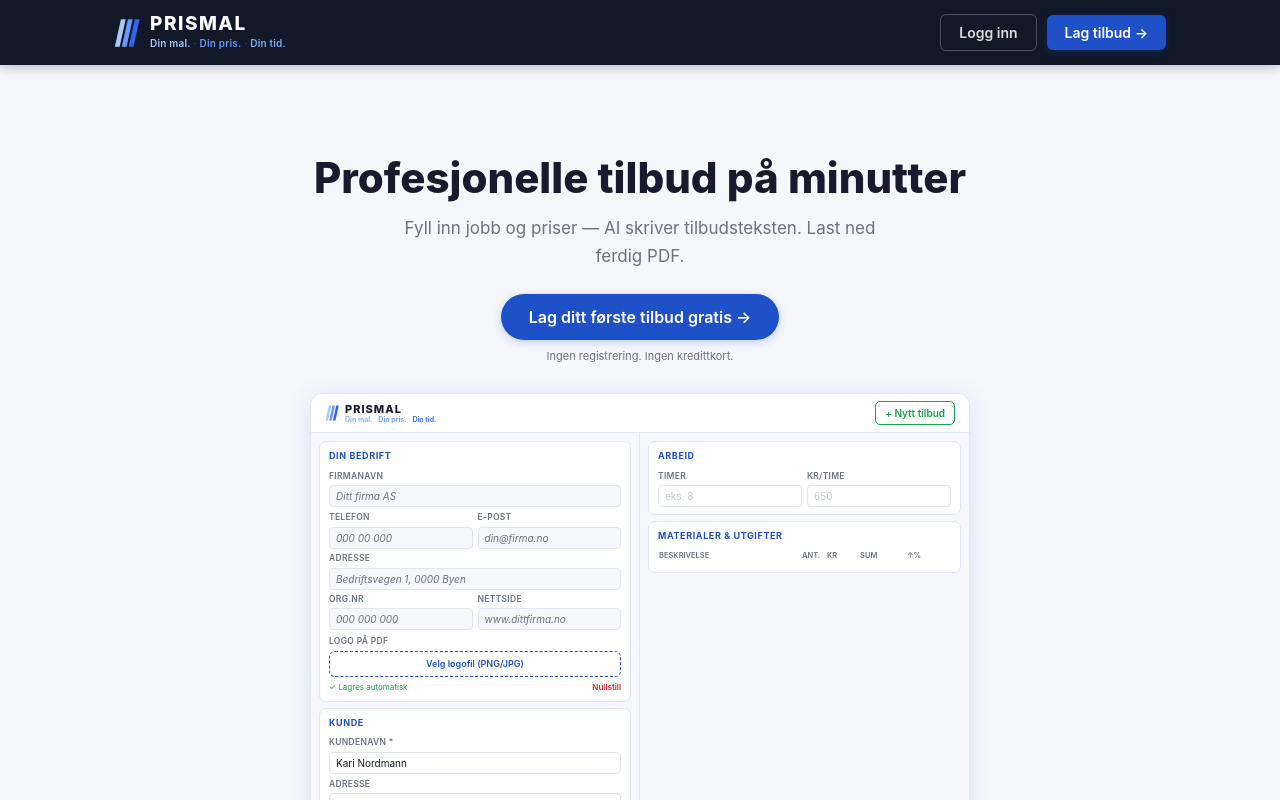
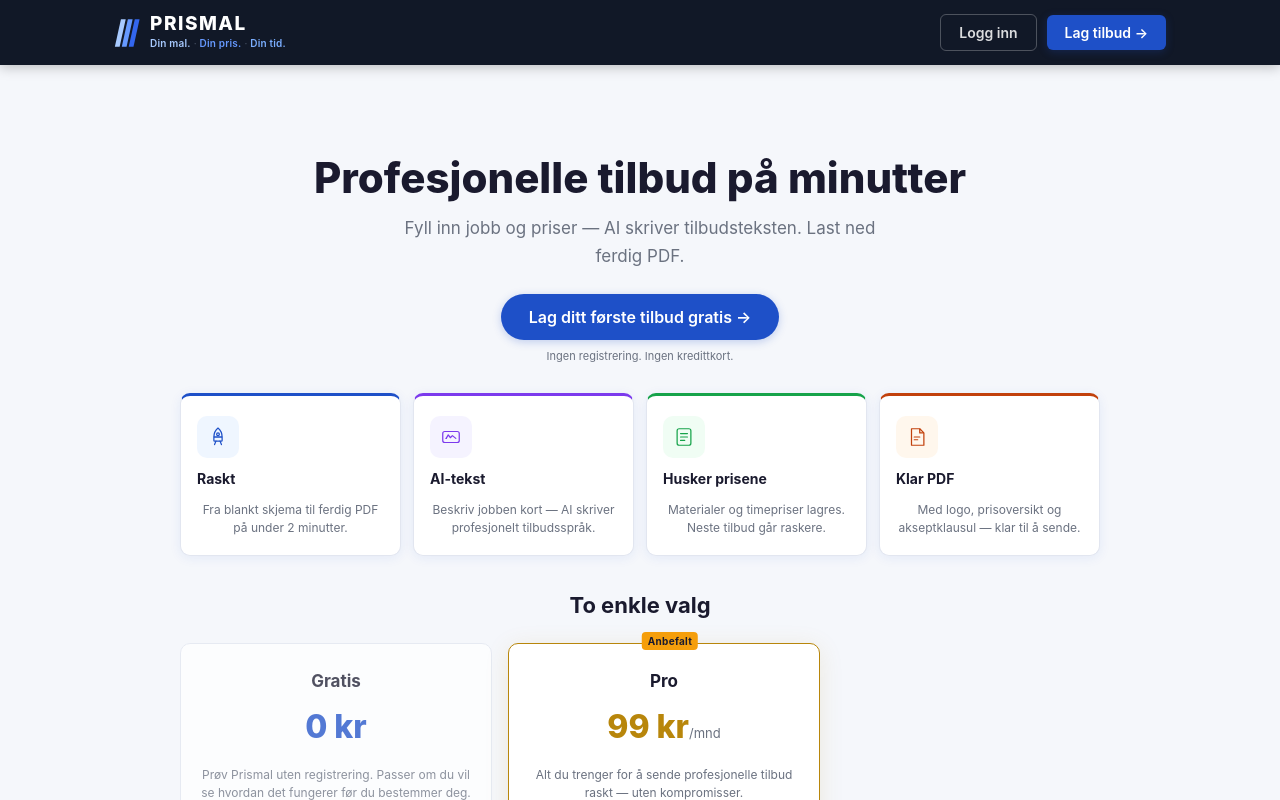
Before and after one commit to anderslura/Prismal, a React (Vite) app: page / in a window 1280 px wide. Shown: the top 800 px of the page. Built offline with nearby package versions, Linux system fonts and the light colour scheme.

Commit message:
Fjern DemoAnimasjon fra landingsside

```diff
--- a/src/components/Landingsside.jsx
+++ b/src/components/Landingsside.jsx
@@ -1,4 +1,3 @@
-import DemoAnimasjon from './DemoAnimasjon.jsx'
 function IkonRakett() {
   return (
     <svg width="32" height="32" viewBox="0 0 32 32" fill="none" xmlns="http://www.w3.org/2000/svg">
@@ -51,9 +50,6 @@ export default function Landingsside({ onStart }) {
         </button>
         <p className="landing-cta-hint">Ingen registrering. Ingen kredittkort.</p>
       </section>
-
-      {/* DEMO */}
-      <DemoAnimasjon />
 
       {/* FEATURES — Office 365-stil */}
       <section className="landing-features">
```
